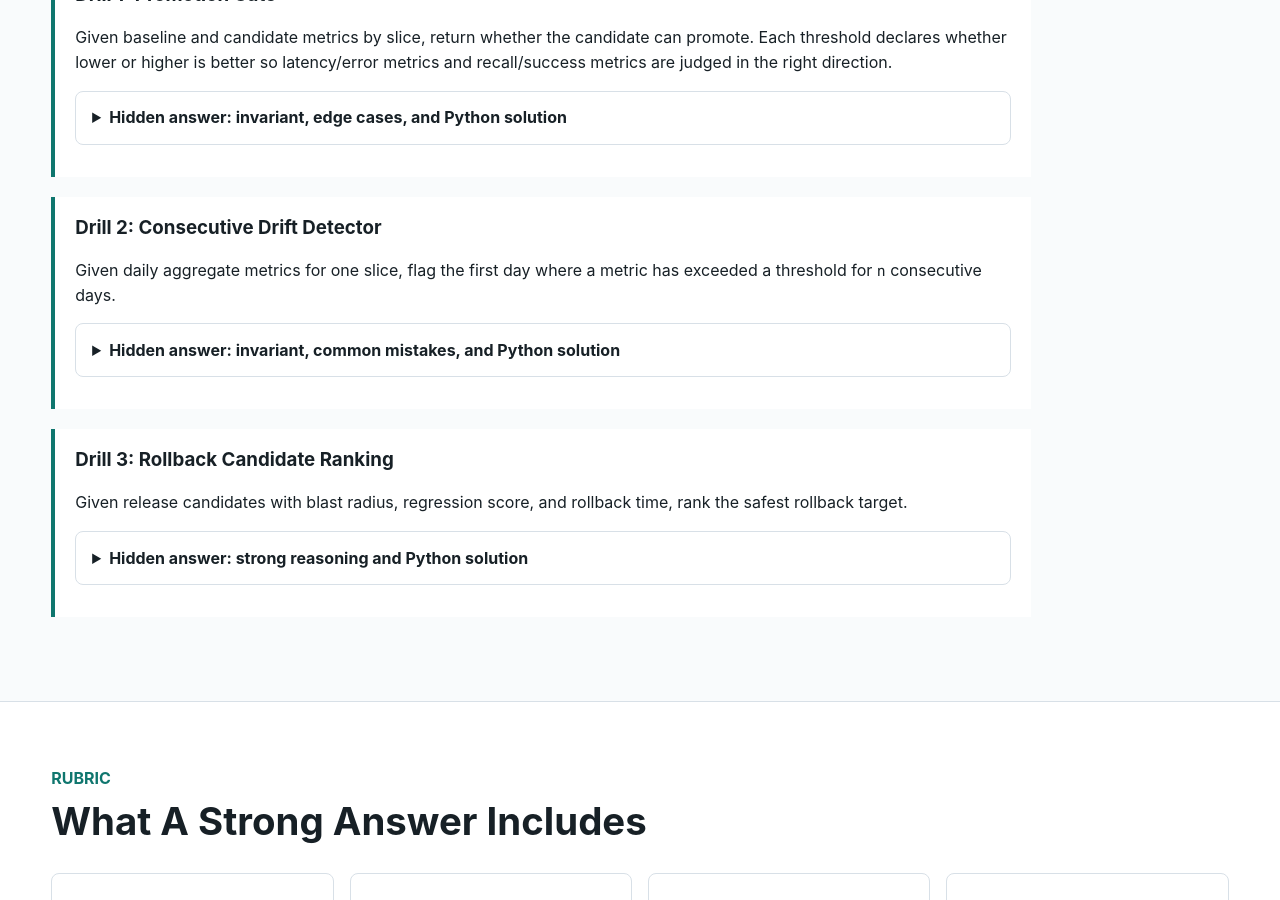
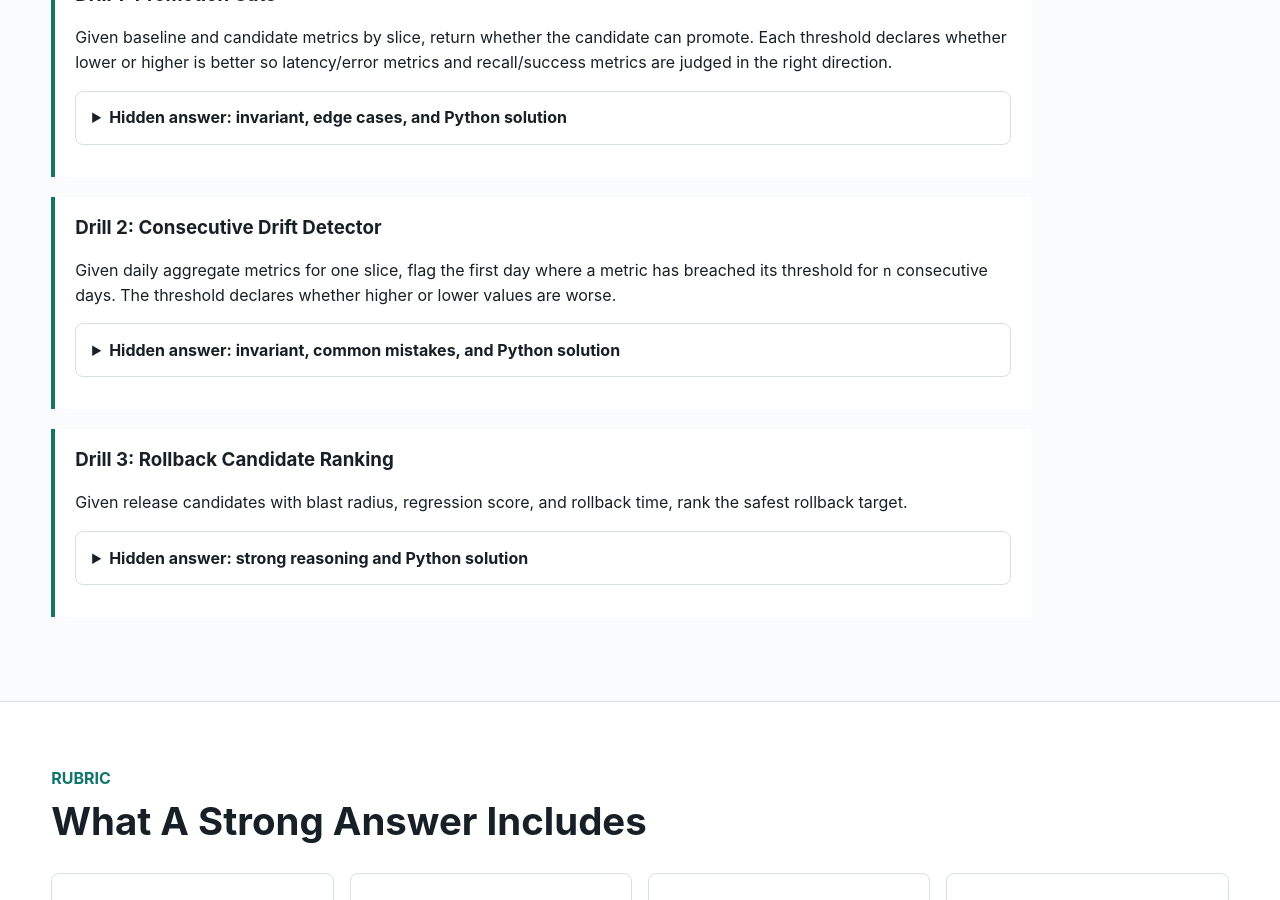
Before and after one commit to kennethli319/kennethli319.github.io, a Jekyll site: the page audio-text-ml-course/lessons/senior-audio-ml-evaluation-incident-exam.html, which Jekyll copies as it is, in a window 1280 px wide and 900 px high, scrolled down 3241 px. Built offline with Jekyll 4.4.1, drawn with Linux system fonts in a browser that asks for light colours.

Commit message:
Update audio evaluation incident exam

```diff
--- a/audio-text-ml-course/lessons/senior-audio-ml-evaluation-incident-exam.html
+++ b/audio-text-ml-course/lessons/senior-audio-ml-evaluation-incident-exam.html
@@ -266,28 +266,38 @@
         <h3>Drill 2: Consecutive Drift Detector</h3>
         <p>
           Given daily aggregate metrics for one slice, flag the first day where
-          a metric has exceeded a threshold for <code>n</code> consecutive days.
+          a metric has breached its threshold for <code>n</code> consecutive
+          days. The threshold declares whether higher or lower values are worse.
         </p>
         <details class="qa">
           <summary>Hidden answer: invariant, common mistakes, and Python solution</summary>
           <p>
             Invariant: <code>streak</code> is the number of consecutive days up
-            to the current point that violate the threshold. Reset it on a
-            healthy day. Common mistakes include flagging one-day noise and
+            to the current point that violate the threshold in the configured
+            direction. Reset it on a healthy day. Common mistakes include
+            flagging one-day noise, assuming every metric drifts upward, and
             forgetting to return the first sustained breach. In production,
             reject invalid windows and missing telemetry instead of treating
             unknown days as healthy.
           </p>
-          <pre><code class="language-python">def first_sustained_drift(points, metric, threshold, consecutive_days):
+          <pre><code class="language-python">def first_sustained_drift(points, metric, threshold, consecutive_days, direction):
     if consecutive_days &lt;= 0:
         raise ValueError("consecutive_days must be positive")
+    if direction not in {"higher_is_worse", "lower_is_worse"}:
+        raise ValueError(f"unknown direction: {direction}")
 
     streak = 0
     for point in points:
         if metric not in point:
             raise ValueError(f"missing {metric} for day {point.get('day')}")
 
-        if point[metric] &gt; threshold:
+        value = point[metric]
+        if direction == "higher_is_worse":
+            breached = value &gt; threshold
+        else:
+            breached = value &lt; threshold
+
+        if breached:
             streak += 1
             if streak &gt;= consecutive_days:
                 return point["day"]
```
